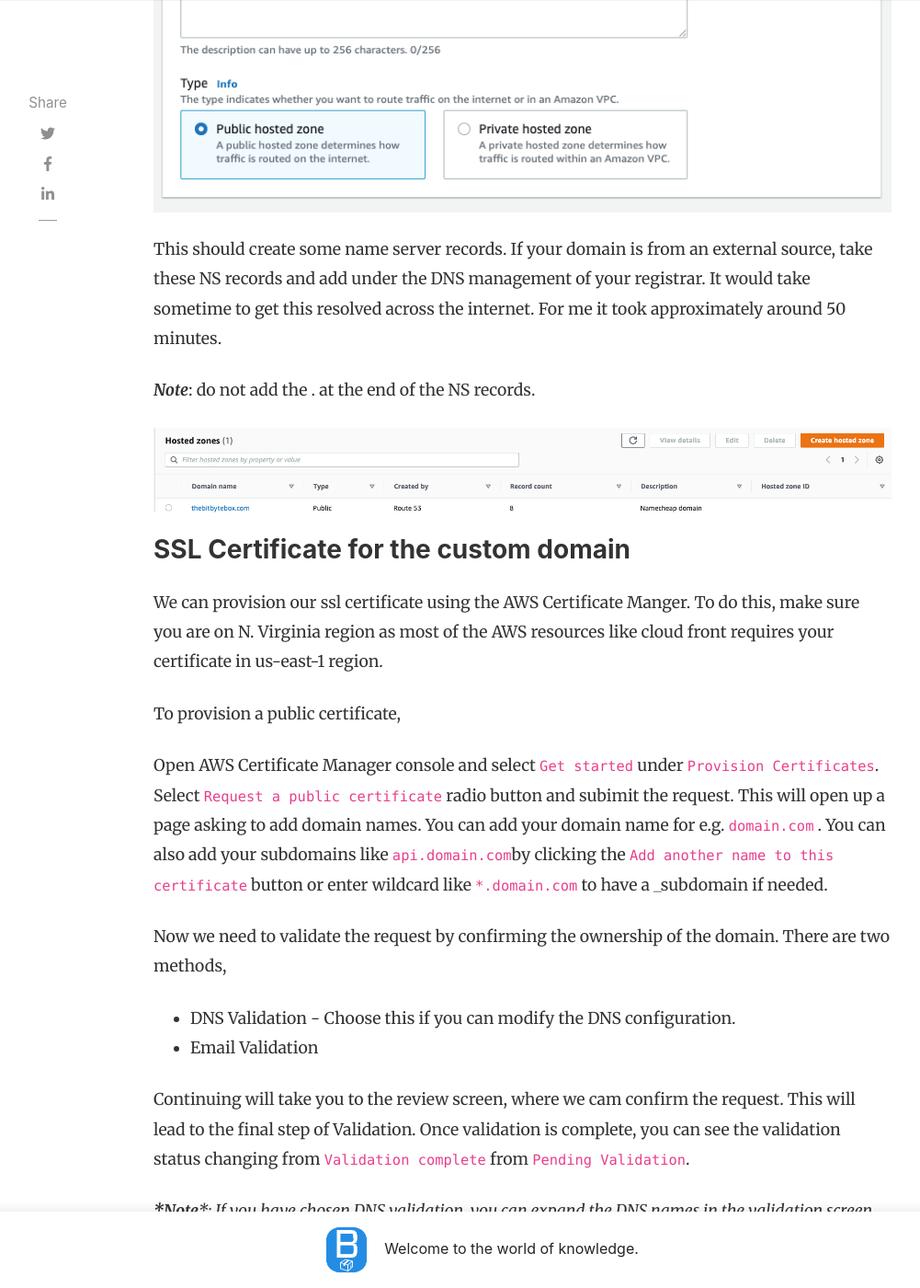
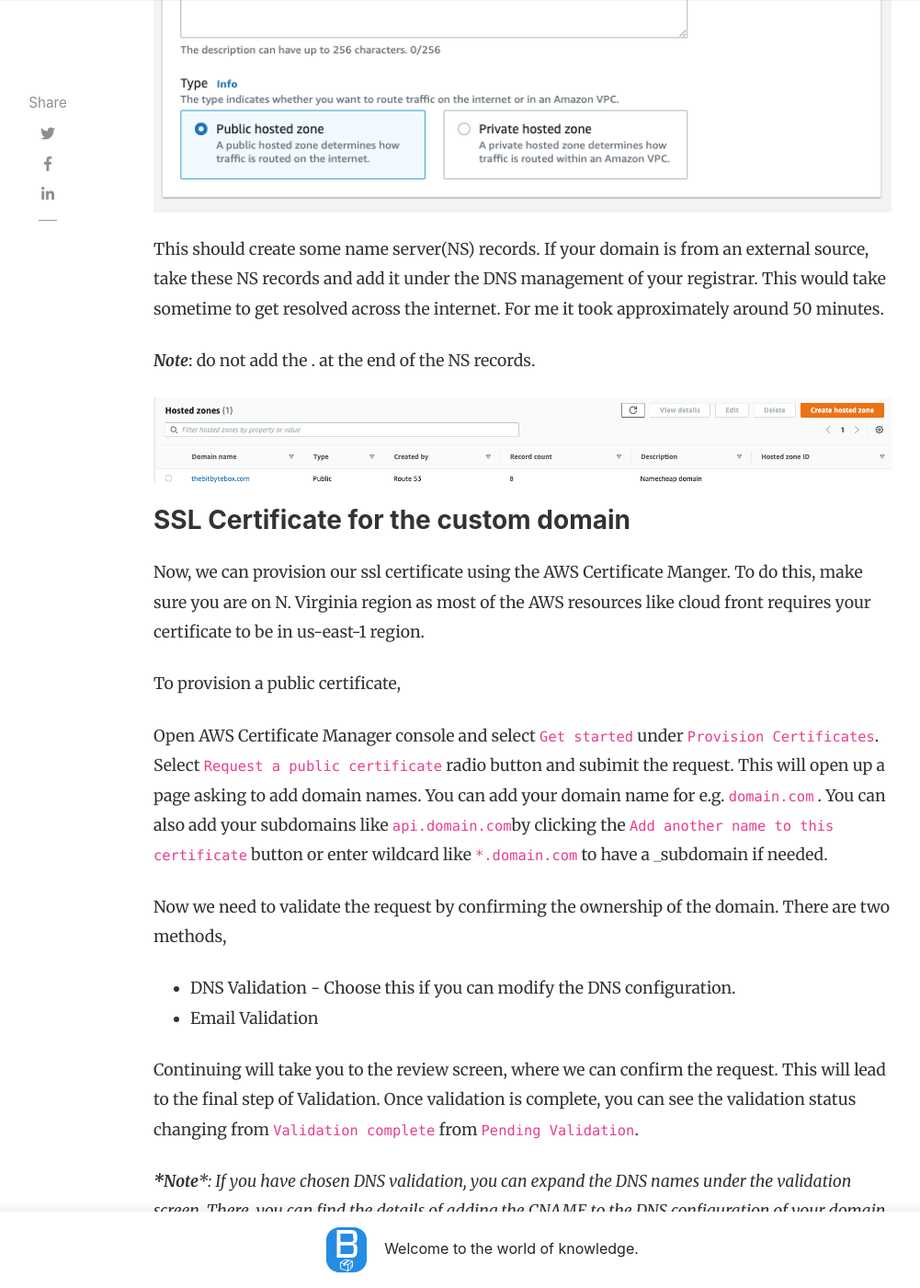
Before and after one commit to thebitbytebox/blog, a Jekyll site: the page built from _posts/2020-05-18-serverless-api-custom-domain.md, in a window 1280 px wide and 1400 px high, scrolled down 1755 px. Shown: the whole window at 92% size, without its empty margins (118-1119 px from the left). Built offline with Jekyll 4.4.1, drawn with Linux system fonts in a browser that asks for light colours; nearby versions of some CDN libraries; comment, search, counter and statistics services are not loaded; some of the changed text lies outside the part shown.

Commit message:
fixing grammatical issues

````diff
--- a/_posts/2020-05-18-serverless-api-custom-domain.md
+++ b/_posts/2020-05-18-serverless-api-custom-domain.md
@@ -19,7 +19,7 @@ This domain is not beautiful, I mean how does one remember this?
 
 We could use a custom domain to overcome this.
 
-For this, we need to have a domain name. You can purchase one in amazon or can purchase one from outside from ICANN-accredited registrar like namecheap, godaddy etc. Then you can use AWS DNS service by adding a hosted zone in route53.
+For this, we need to have a domain name. You can purchase one from amazon or from outside through an ICANN-accredited registrar like namecheap, godaddy etc. You can then use AWS DNS service by adding it to the hosted zone in route53.
 
 ### Create a hosted zone for the domain
 
@@ -34,7 +34,7 @@ Let's choose public and hit create.
 ![Hosted Zone]({{ site.baseurl }}/assets/images/hosted zone- create.png)
 
 
-This should create some name server records. If your domain is from an external source, take these NS records and add under the DNS management of your registrar. It would take sometime to get this resolved across the internet. For me it took approximately around 50 minutes.
+This should create some name server(NS) records. If your domain is from an external source, take these NS records and add it under the DNS management of your registrar. This would take sometime to get resolved across the internet. For me it took approximately around 50 minutes.
 
 ***Note***: do not add the . at the end of the NS records.
 
@@ -42,7 +42,7 @@ This should create some name server records. If your domain is from an external
 
 ### SSL Certificate for the custom domain
 
-We can provision our ssl certificate using the AWS Certificate Manger. To do this, make sure you are on N. Virginia region as most of the AWS resources like cloud front requires your certificate in us-east-1 region.
+Now, we can provision our ssl certificate using the AWS Certificate Manger. To do this, make sure you are on N. Virginia region as most of the AWS resources like cloud front requires your certificate to be in us-east-1 region.
 
 
 To provision a public certificate,
@@ -56,9 +56,9 @@ Now we need to validate the request by confirming the ownership of the domain. T
 - DNS Validation - Choose this if you can modify the DNS configuration.
 - Email Validation
 
-Continuing will take you to the review screen, where we cam confirm the request. This will lead to the final step of Validation. Once validation  is complete, you can see the validation status changing from ```Validation complete``` from ```Pending Validation```.
+Continuing will take you to the review screen, where we can confirm the request. This will lead to the final step of Validation. Once validation  is complete, you can see the validation status changing from ```Validation complete``` from ```Pending Validation```.
 
-_***Note***: If you have chosen DNS validation, you can expand  the DNS names in the validation screen. There is the detail of adding CNAME to the DNS configuration of your domain. Add the ```CNAME``` in route53 under your domain name in the hosted zone._
+_***Note***: If you have chosen DNS validation, you can expand  the DNS names under the validation screen. There, you can find the details of adding the CNAME to the DNS configuration of your domain. Add the ```CNAME``` in route53 under your domain name in the hosted zone._
 
 ### Adding Custom Domain to the API Gateway
 
````
